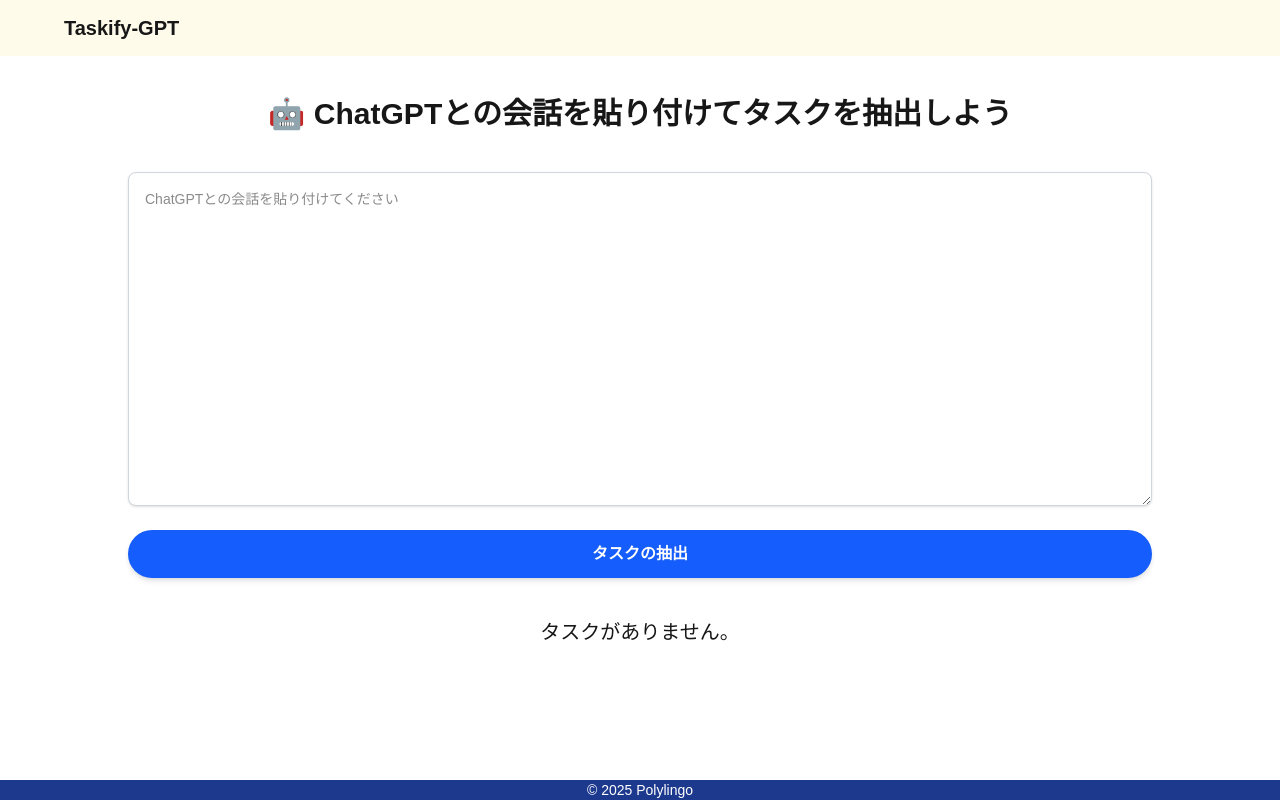
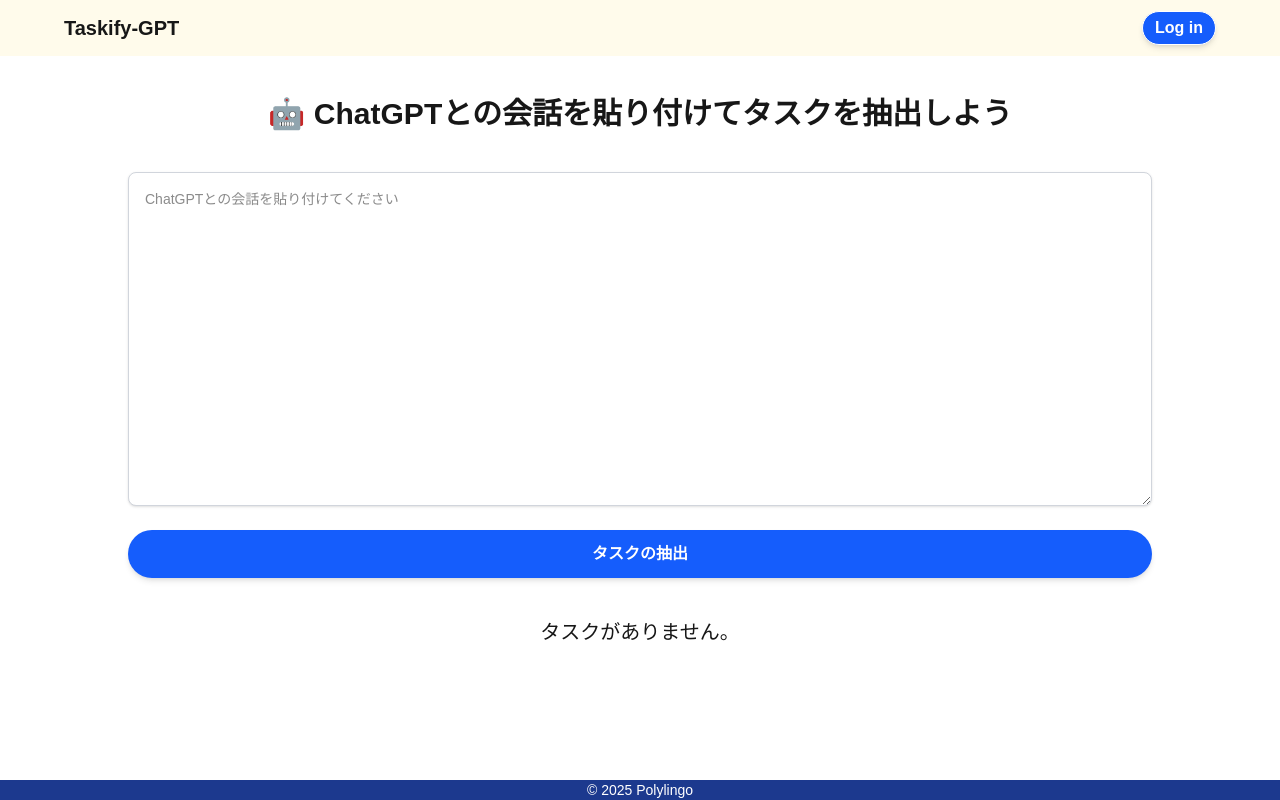
Before and after one commit to Yuji5117/Taskify-GPT, a Next.js app: page / in a window 1280 px wide. Built offline with nearby package versions, Linux system fonts and the light colour scheme.

Commit message:
Display login button and show modal after click it

```diff
--- a/src/app/layout.tsx
+++ b/src/app/layout.tsx
@@ -1,5 +1,6 @@
 import type { Metadata } from "next";
 import "@/styles/globals.css";
+import LoginTriggerButton from "@/component/LoginTriggerButton";
 
 export const metadata: Metadata = {
   title: "Taskify-GPT",
@@ -20,8 +21,9 @@
       <body>
         <div className="min-h-screen flex flex-col">
           <header className="h-14 bg-amber-50">
-            <div className="max-w-6xl mx-auto flex items-center h-full">
+            <div className="max-w-6xl mx-auto flex items-center justify-between h-full">
               <h1 className="text-xl font-bold">Taskify-GPT</h1>
+              <LoginTriggerButton />
             </div>
           </header>
           <main className="flex-1">{children}</main>
--- /dev/null
+++ b/src/component/LoginTriggerButton.tsx
@@ -0,0 +1,22 @@
+"use client";
+
+import React, { useState } from "react";
+import LoginModal from "./auth/LoginModal";
+
+const LoginTriggerButton = () => {
+  const [isModalOpen, setIsModalOpen] = useState<boolean>(false);
+
+  return (
+    <>
+      <button
+        onClick={() => setIsModalOpen(true)}
+        className="text-white px-3 py-1 bg-blue-600 hover:bg-blue-700 border font-semibold rounded-full shadow-md cursor-pointer"
+      >
+        Log in
+      </button>
+      {isModalOpen && <LoginModal isOpen={isModalOpen} />}
+    </>
+  );
+};
+
+export default LoginTriggerButton;
--- a/src/component/auth/LoginModal.tsx
+++ b/src/component/auth/LoginModal.tsx
@@ -3,7 +3,13 @@
 import Image from "next/image";
 import React from "react";
 
-const LoginModal = () => {
+interface LoginModalProps {
+  isOpen: boolean;
+}
+
+const LoginModal = ({ isOpen }: LoginModalProps) => {
+  if (!isOpen) return <></>;
+
   return (
     <div className="fixed inset-0 z-30 flex items-center justify-center bg-black/30">
       <div className="w-[30vw] max-w-md p-6 bg-white z-50 rounded-md shadow-lg relative">
```
